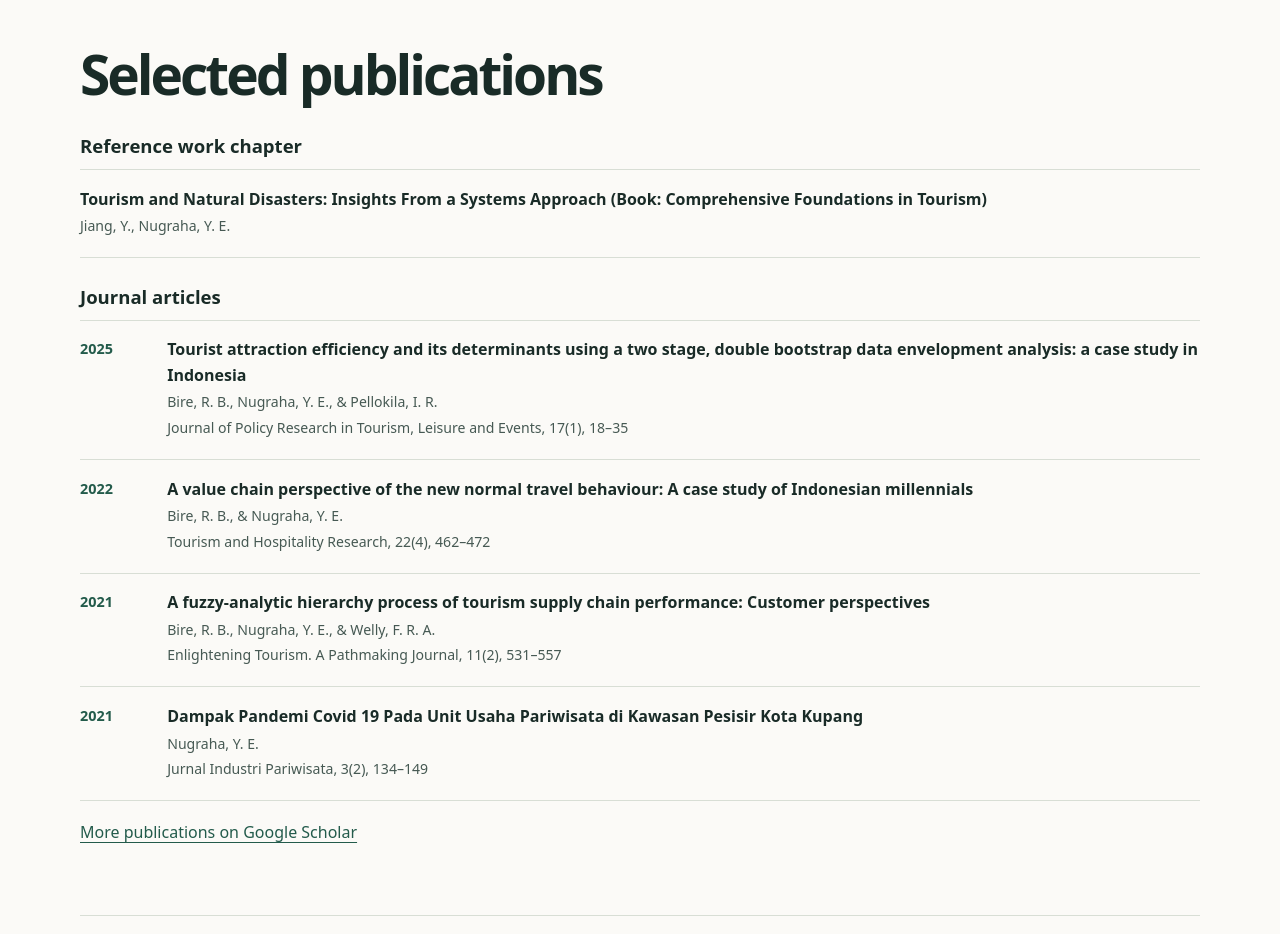
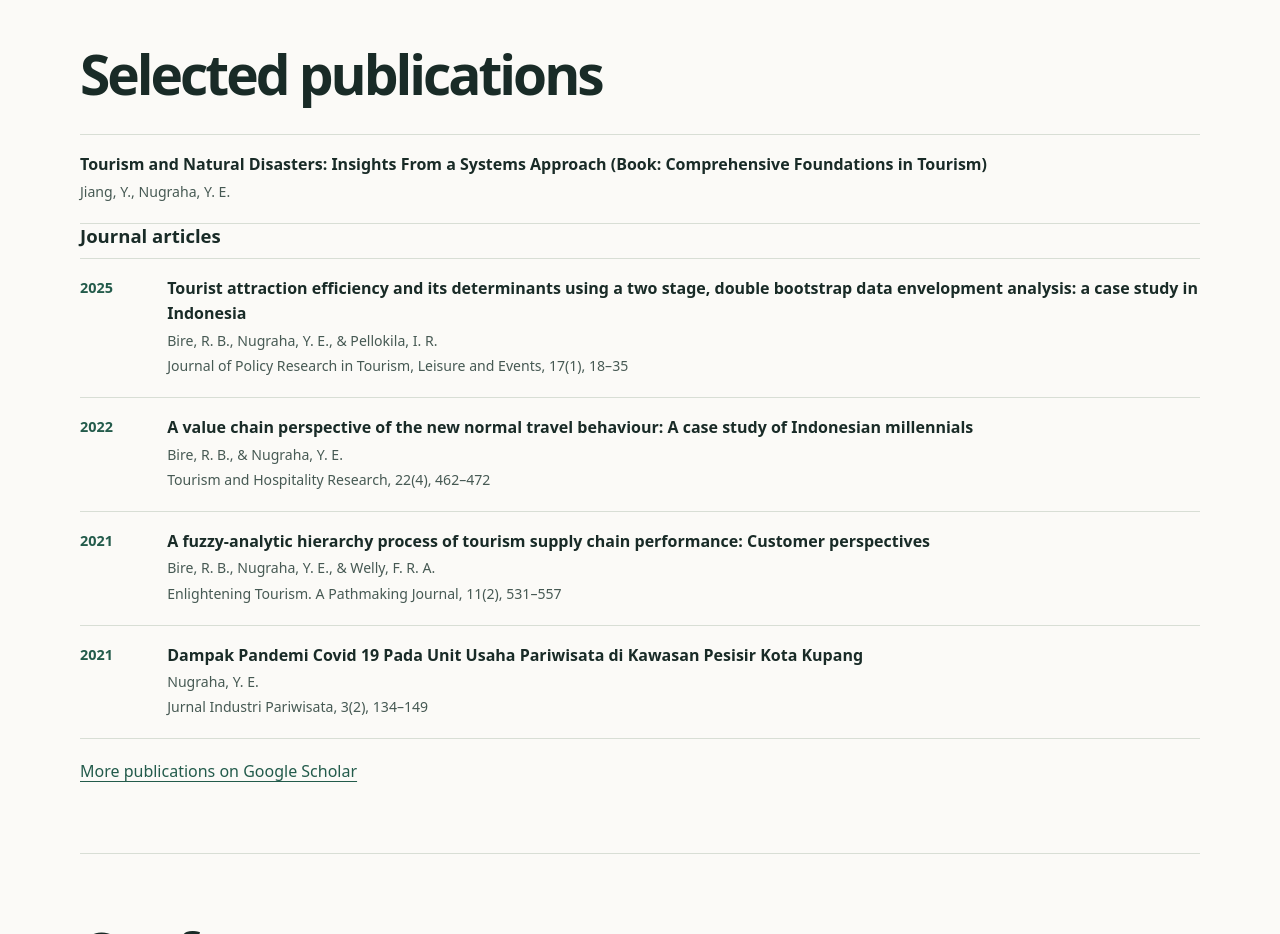
Before and after one commit to yudhaekanugraha/OnlineCV, a plain HTML site: page index.html in a window 1280 px wide. Shown: the part 1220-2154 px from the top of the page. Drawn offline with Linux system fonts and the light colour scheme.

Commit message:
Update index.html
remove reference work chapter

```diff
--- a/index.html
+++ b/index.html
@@ -177,7 +177,6 @@
 
     <section class="section" id="publications" aria-labelledby="publications-title">
       <div class="section-head"><h2 id="publications-title">Selected publications</h2></div>
-      <h3 class="group-title">Reference work chapter</h3>
       <ul class="pub-list">
           <li class="paper" style="grid-template-columns: 1fr"><div><a href="https://doi.org/10.1016/B978-0-443-27698-9.00074-X">Tourism and Natural Disasters: Insights From a Systems Approach (Book: Comprehensive Foundations in Tourism)</a><span class="meta">Jiang, Y., Nugraha, Y. E.</span></div></li>
       </ul>
```
